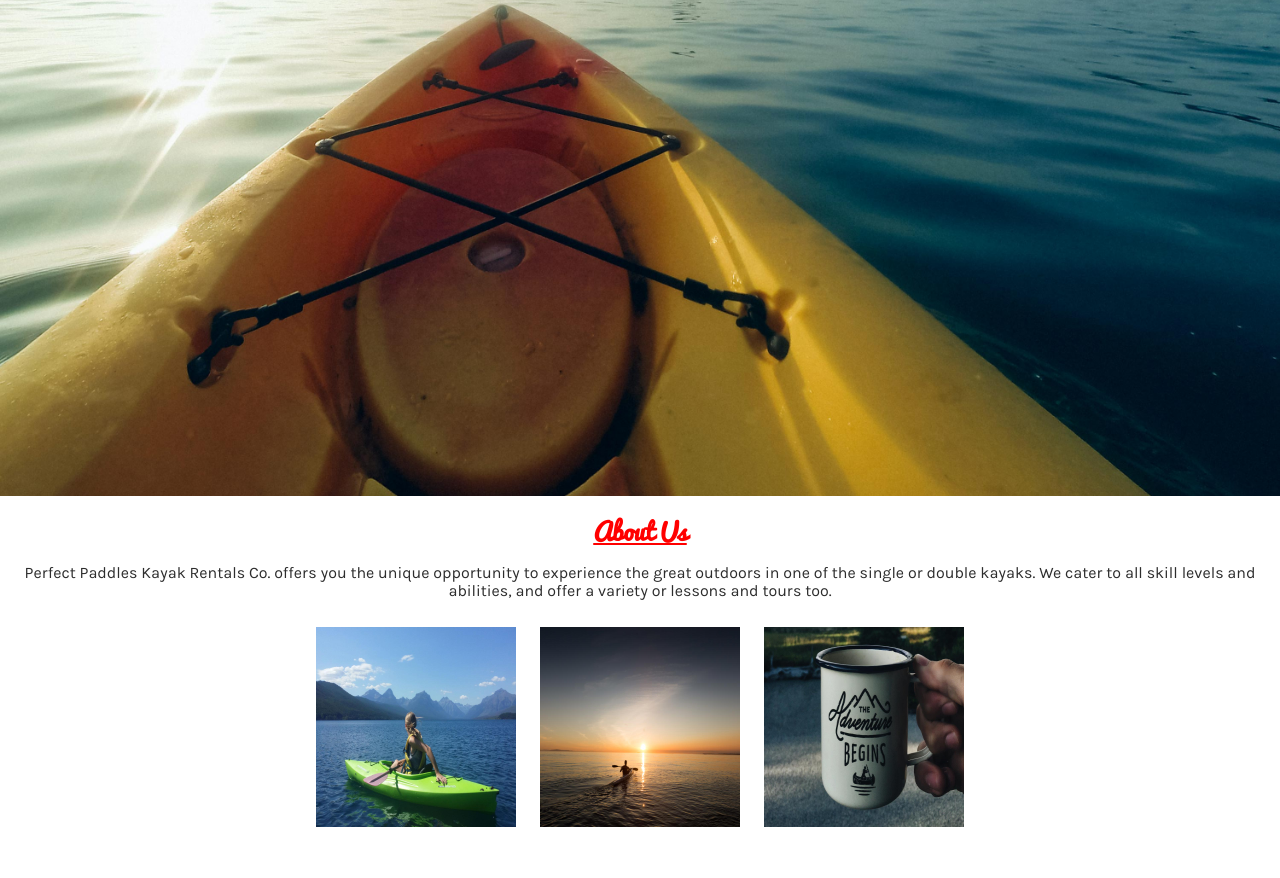
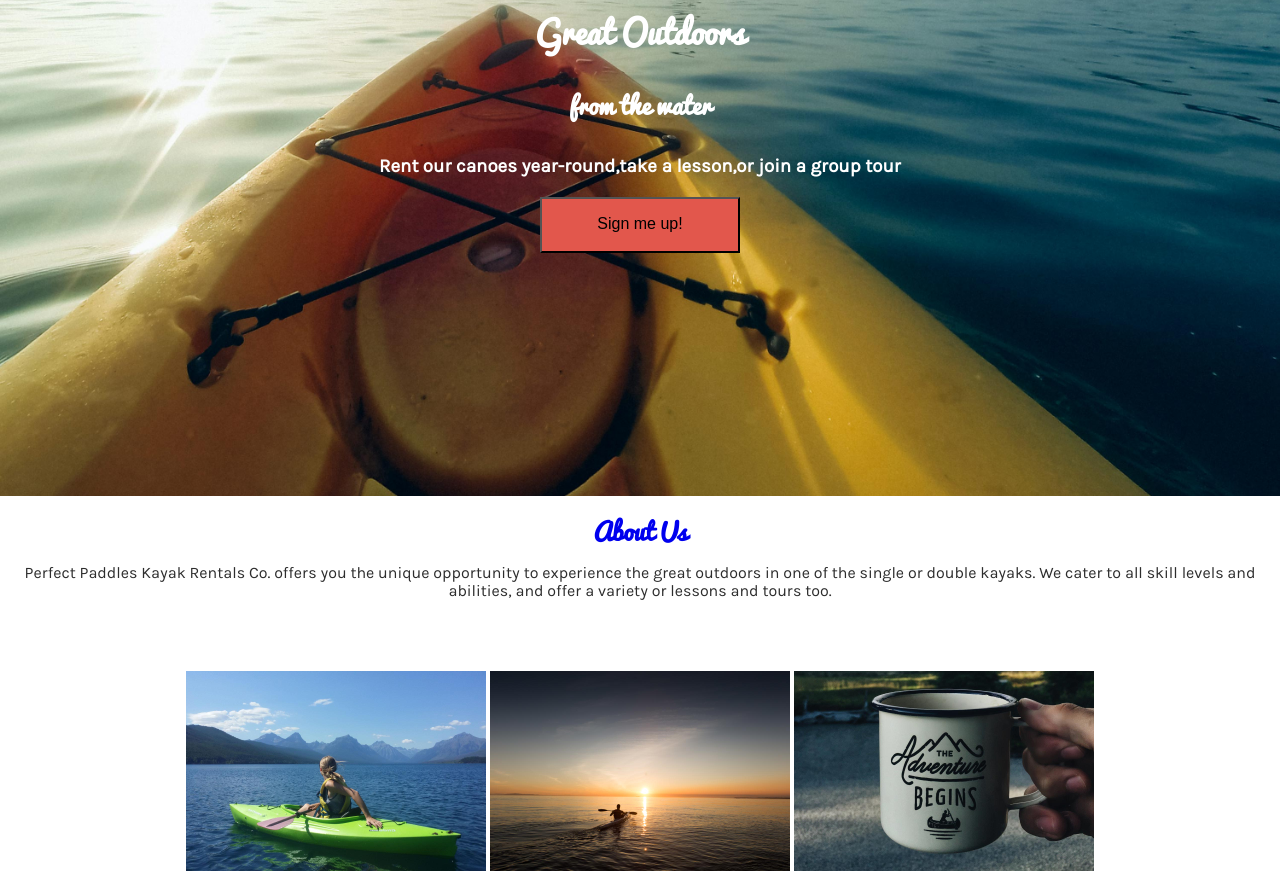
Before and after one commit to pablonama/Root, a plain HTML site: page index.html in a window 1280 px wide. Shown: the part 338-1216 px from the top of the page. Drawn offline with Linux system fonts and the light colour scheme; files whose address does not match are found by name.

Commit message:
Add files via upload

```diff
--- a/index.html
+++ b/index.html
@@ -30,9 +30,9 @@
 
         <div class="pictures">
         <section>
-          <img src="final-project-assets/images/girl-in-kayak.jpg" height="200" width="200">
-          <img src="final-project-assets/images/sunset-kayak.jpg" height="200" width="200">
-          <img src="final-project-assets/images/coffee-adventure.jpg" height="200" width="200">
+          <img src="final-project-assets/images/girl-in-kayak.jpg" height="200" width="300">
+          <img src="final-project-assets/images/sunset-kayak.jpg" height="200" width="300">
+          <img src="final-project-assets/images/coffee-adventure.jpg" height="200" width="300">
         </section>
       </section>
     </div>
--- a/style.css
+++ b/style.css
@@ -24,35 +24,45 @@ body {
   margin: 0;
 }
 
-a {
-  color: rgb(255, 0, 0);
-}
 
 hover {
   color: rgba(255, 162, 0, 0.74);
 }
 
+a {
+  text-decoration: none; /* no underline */
+}
+
+a:visited {
+  color: black;
+}
+
+
 header {
   color: white;
-  background-color:tomato;
-  text-align: center;
   border-top: 20px;
   background-image: url('final-project-assets/images/kayak-bkgd.jpg');
   background-size: cover;
   background-repeat: no-repeat;
   background-position: center;
+  display: flex;
+  flex-direction: column;
+  justify-content: center;
+  align-items: center;
+
 }
 
 .container {
   width: 100%;
   text-align: center;
   align-items: center;
-  height: 50%;
+  height: 60%;
 }
 
 .button {
   background-color: #e2574c;
   height: 7%;
+  width: 200px;
 }
 
 footer {
@@ -66,11 +76,7 @@ footer {
 .pictures {
   display: flex;
   justify-content: center;
-  margin: 10px;
-}
-
-.pictures img{
-  margin: 10px;
+  margin: 70px;
 }
 
 .social-links{
@@ -115,8 +121,6 @@ nav{
 
 .header-container{
   height: 100%;
-  text-align: center;
-  align-items: center;
 }
 
 .footer-container{
```
